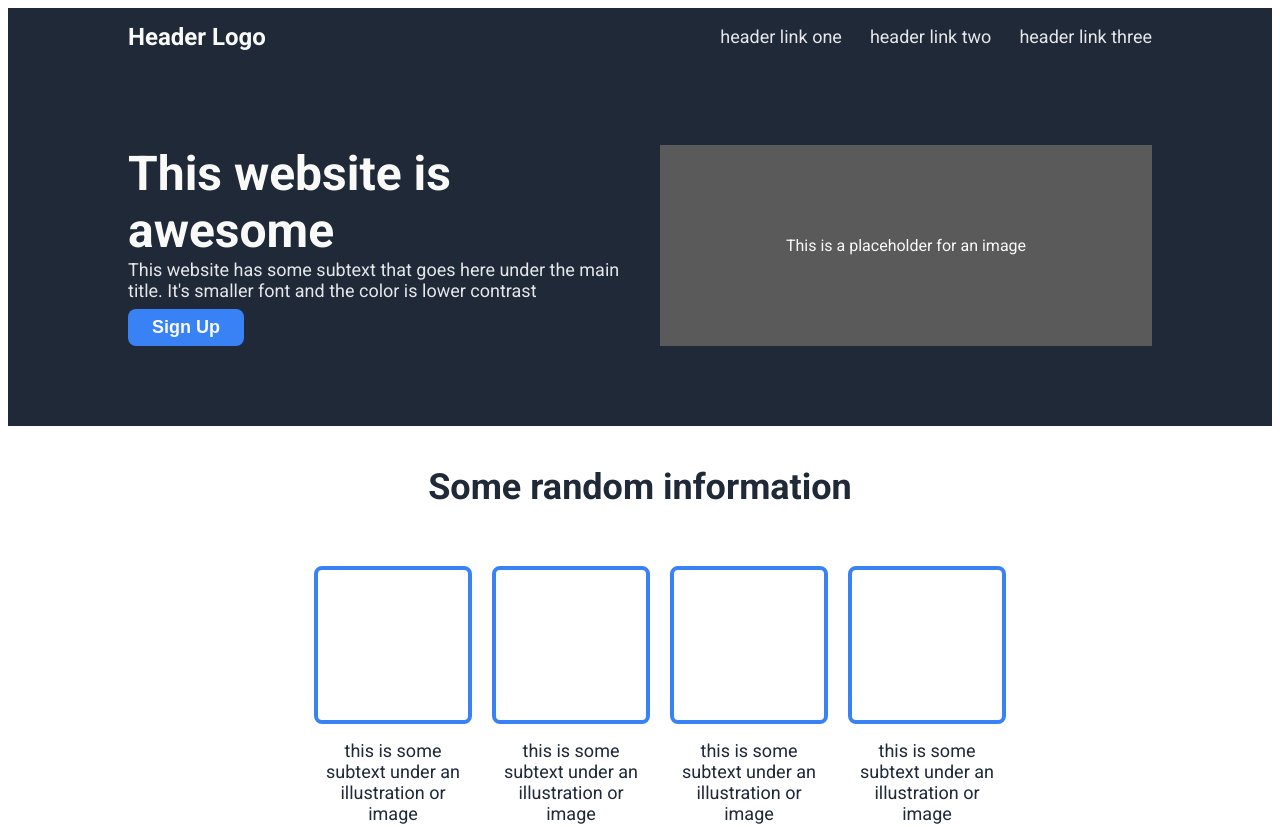
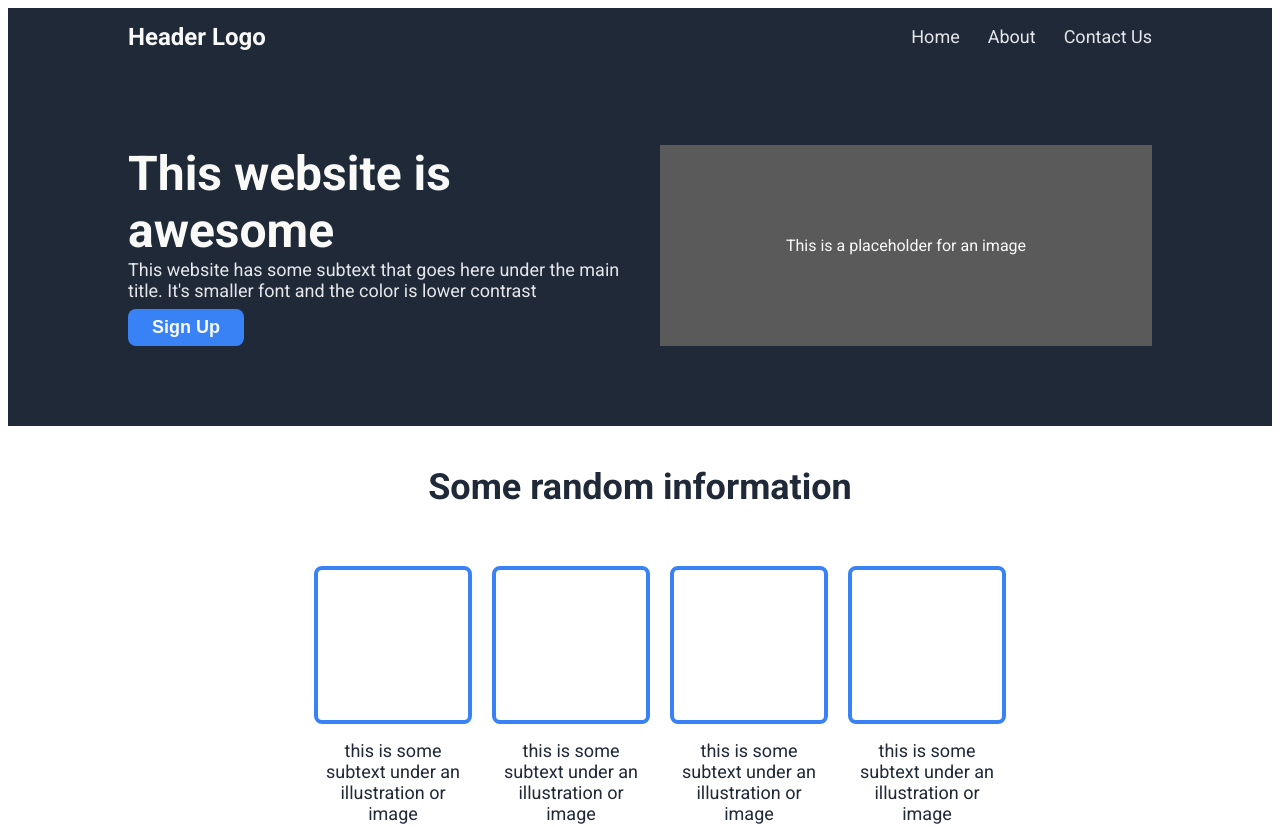
Before and after one commit to rutabageldev/landing-page, a website: page index.html in a window 1280 px wide. Shown: the top 827 px of the page. Drawn offline with Linux system fonts and the light colour scheme.

Commit message:
Updated header link names

```diff
--- a/index.html
+++ b/index.html
@@ -9,9 +9,9 @@
     <div class="header">
         <div class=header__logo>Header Logo</div>
         <ul>
-            <li>header link one</li>
-            <li>header link two</li>
-            <li>header link three</li>
+            <li>Home</li>
+            <li>About</li>
+            <li>Contact Us</li>
         </ul>
     </div>
 
```
